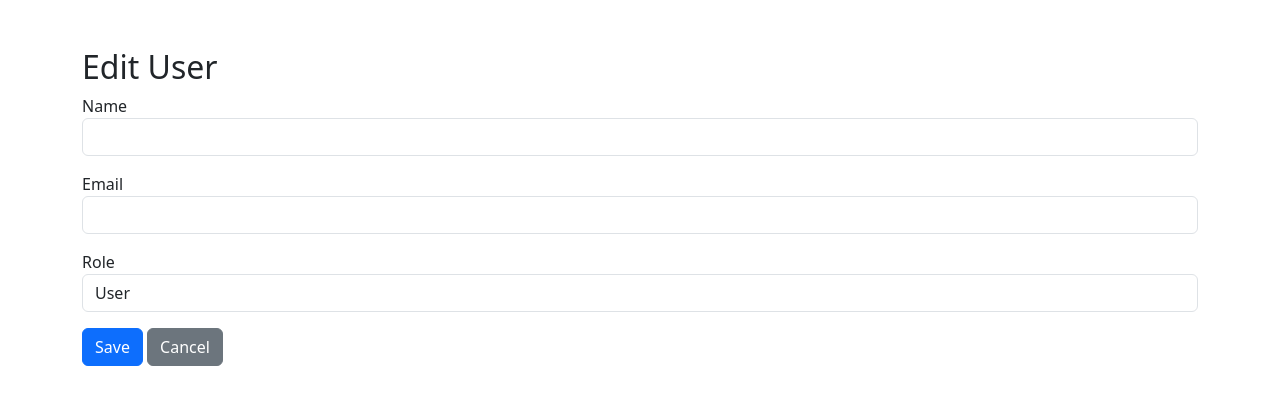
After one commit to Dilip290703/ai-disease-predictor, a Flask app: page /admin/user/edit/1 in a window 1280 px wide. The commit adds this page. Shown: the top 405 px of the page. Run offline with Flask 3, Linux system fonts and the light colour scheme; the visitor is signed in with stand-in values (Sample User, id 1); data that the repository does not hold is empty; parts of the project's set-up code (start-up, migrations or seed data) failed here and were passed over.

Commit message:
Add user management features: implement user edit and delete functionality in admin panel

```diff
--- a/app.py
+++ b/app.py
@@ -191,6 +191,63 @@ def admin_panel():
 
     return render_template("admin.html", users=users, predictions=predictions)
 
+
+
+@app.route('/admin/user/edit/<int:user_id>', methods=['GET', 'POST'])
+def edit_user(user_id):
+    if not is_admin():
+        flash("Access denied.")
+        return redirect(url_for('admin_panel'))
+    conn = get_db_connection()
+    cur = conn.cursor()
+    if request.method == 'POST':
+        name = request.form['name']
+        email = request.form['email']
+        role = request.form['role']
+        cur.execute("UPDATE users SET name=%s, email=%s, role=%s WHERE id=%s", (name, email, role, user_id))
+        conn.commit()
+        cur.close()
+        conn.close()
+        flash("User updated.")
+        return redirect(url_for('admin_panel'))
+    cur.execute("SELECT id, name, email, role FROM users WHERE id=%s", (user_id,))
+    user = cur.fetchone()
+    cur.close()
+    conn.close()
+    return render_template('edit_user.html', user=user)
+
+@app.route('/admin/user/delete/<int:user_id>', methods=['POST'])
+def delete_user(user_id):
+    if not is_admin():
+        flash("Access denied.")
+        return redirect(url_for('admin_panel'))
+    conn = get_db_connection()
+    cur = conn.cursor()
+    cur.execute("DELETE FROM users WHERE id=%s", (user_id,))
+    conn.commit()
+    cur.close()
+    conn.close()
+    flash("User deleted.")
+    return redirect(url_for('admin_panel'))
+
+
+
+@app.route('/admin/prediction/delete/<int:prediction_id>', methods=['POST'])
+def delete_prediction(prediction_id):
+    if not is_admin():
+        flash("Access denied.")
+        return redirect(url_for('admin_panel'))
+    conn = get_db_connection()
+    cur = conn.cursor()
+    cur.execute("DELETE FROM predictions WHERE id=%s", (prediction_id,))
+    conn.commit()
+    cur.close()
+    conn.close()
+    flash("Prediction deleted.")
+    return redirect(url_for('admin_panel'))
+
+
+
 @app.route('/remedies/<disease>')
 def remedies_page(disease):
     disease_key = disease.strip().lower()
--- /dev/null
+++ b/templates/edit_user.html
@@ -0,0 +1,32 @@
+<!DOCTYPE html>
+<html lang="en">
+<head>
+  <meta charset="UTF-8">
+  <title>Edit User</title>
+  <link href="https://cdn.jsdelivr.net/npm/bootstrap@5.3.0/dist/css/bootstrap.min.css" rel="stylesheet">
+</head>
+<body>
+<div class="container mt-5">
+  <h2>Edit User</h2>
+  <form method="post">
+    <div class="mb-3">
+      <label>Name</label>
+      <input type="text" name="name" class="form-control" value="{{ user[1] }}" required>
+    </div>
+    <div class="mb-3">
+      <label>Email</label>
+      <input type="email" name="email" class="form-control" value="{{ user[2] }}" required>
+    </div>
+    <div class="mb-3">
+      <label>Role</label>
+      <select name="role" class="form-control">
+        <option value="user" {% if user[3] == 'user' %}selected{% endif %}>User</option>
+        <option value="admin" {% if user[3] == 'admin' %}selected{% endif %}>Admin</option>
+      </select>
+    </div>
+    <button type="submit" class="btn btn-primary">Save</button>
+    <a href="{{ url_for('admin_panel') }}" class="btn btn-secondary">Cancel</a>
+  </form>
+</div>
+</body>
+</html>
```
Also changed, not shown: templates/admin.html (+81 -5 lines).
